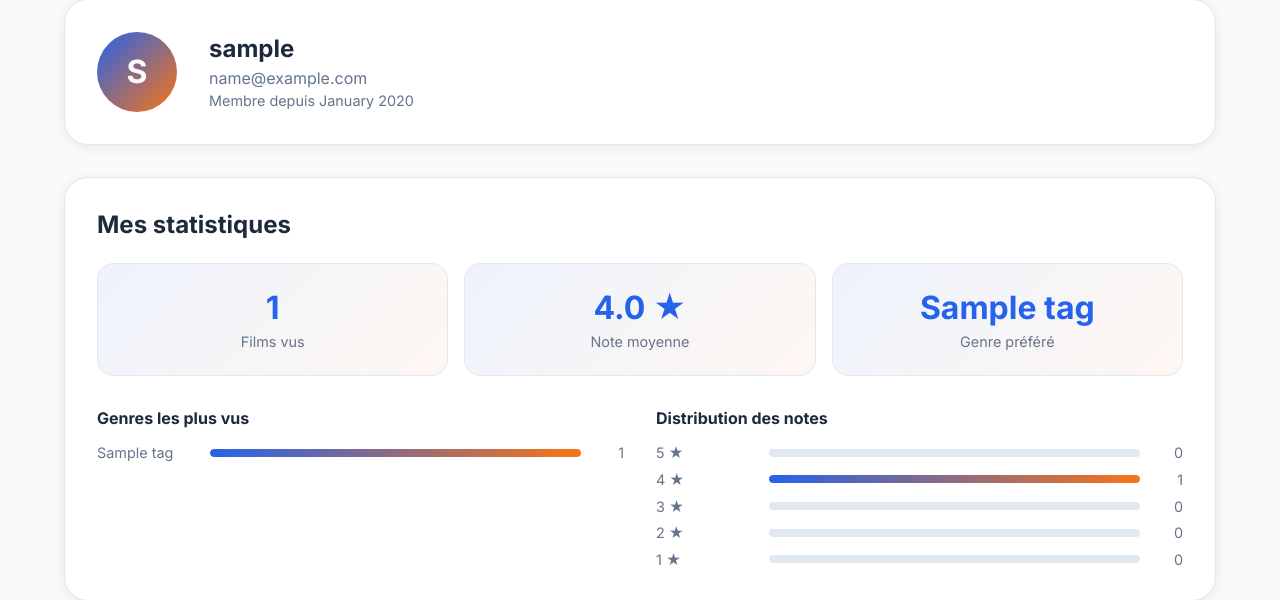
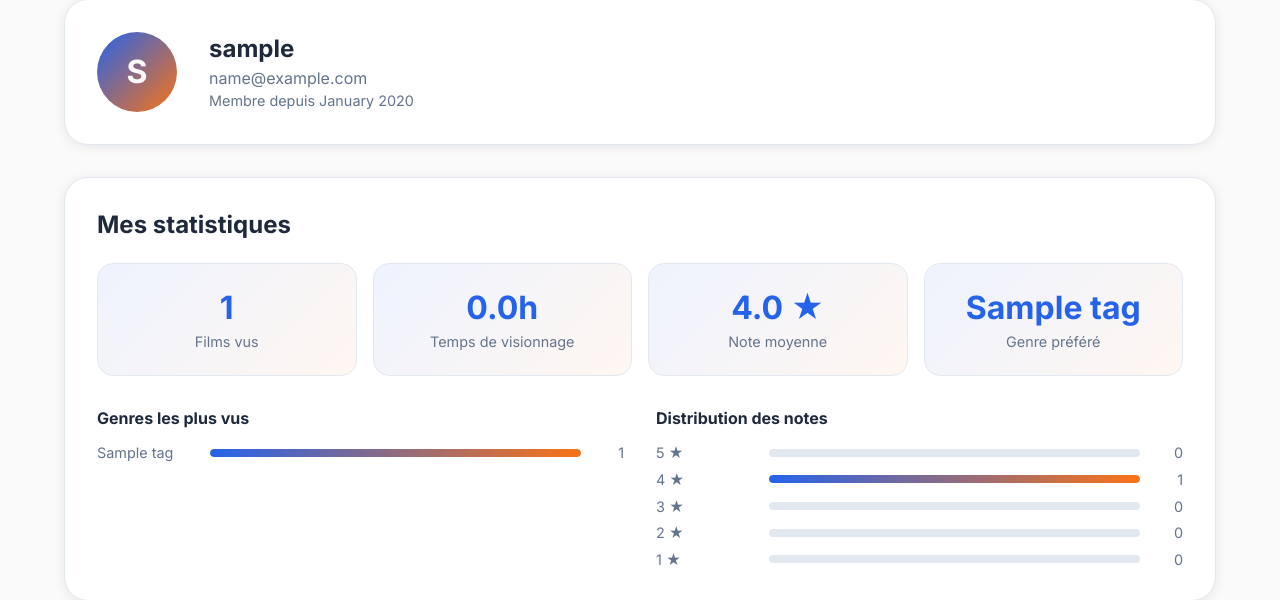
Before and after one commit to hugocnvs/La-verite-si-je-note, a FastAPI app: page /profil in a window 1280 px wide. Shown: the part 115-715 px from the top of the page. Run offline with FastAPI, Linux system fonts and the light colour scheme; a user stored in the database is signed in; tables that the repository leaves empty hold one stand-in row (values such as "Sample post"); grey boxes marked "Sample" are stand-in pictures.

Commit message:
feat: Add viewing time statistic to user profile page

```diff
--- a/app/templates/profil/index.html
+++ b/app/templates/profil/index.html
@@ -22,6 +22,11 @@
             <div class="stat-card">
                 <span class="stat-value">{{ stats.total_films }}</span>
                 <span class="stat-label">Films vus</span>
+            </div>
+            <div class="stat-card">
+                <span class="stat-value">{% if stats.total_hours >= 24 %}{{ (stats.total_hours / 24)|round(1) }}j{% else
+                    %}{{ stats.total_hours }}h{% endif %}</span>
+                <span class="stat-label">Temps de visionnage</span>
             </div>
             <div class="stat-card">
                 <span class="stat-value">{% if stats.avg_rating %}{{ stats.avg_rating }} ★{% else %}-{% endif %}</span>
```
